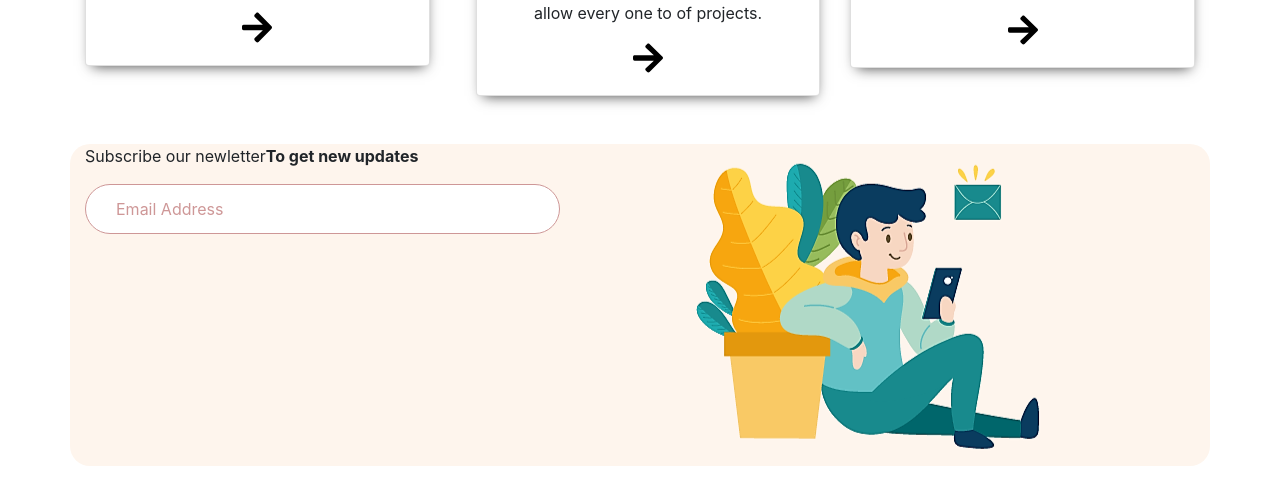
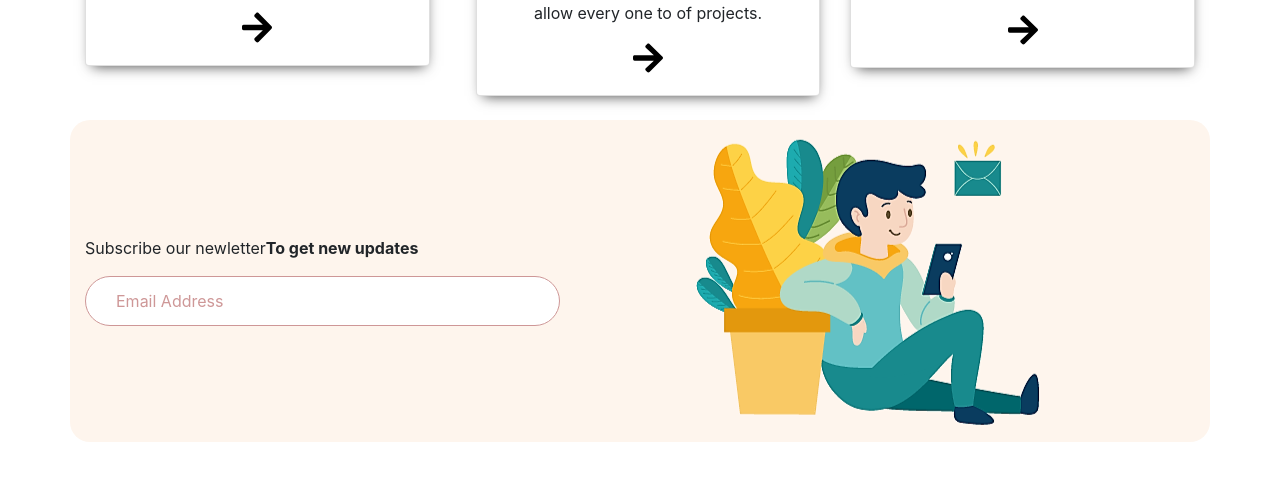
Before and after one commit to giftinyang/creabox, a plain HTML site: page index.html in a window 1280 px wide. Shown: the part 3731-4218 px from the top of the page. Drawn offline with nearby package versions, Linux system fonts and the light colour scheme; a script that the page names is missing.

Commit message:
latest commit

```diff
--- a/index.html
+++ b/index.html
@@ -318,8 +318,8 @@
                     </div>
                   </section>
 
-                  <section class="container mt-5" style="background-color:  #fef5ed; border-radius: 20px;">
-                      <div class="row">
+                  <section class="container mt-4" style="background-color:  #fef5ed; border-radius: 20px;">
+                      <div class="row d-flex align-items-center justify-content-center">
                       <div class="col-md-6">
                         <p>Subscribe our newletter<span class="font-weight-bold">To get new updates</span></p>
                         <form class="form-inline" action="">
```
Also changed, not shown: css/main.css (line endings or trailing spaces).
